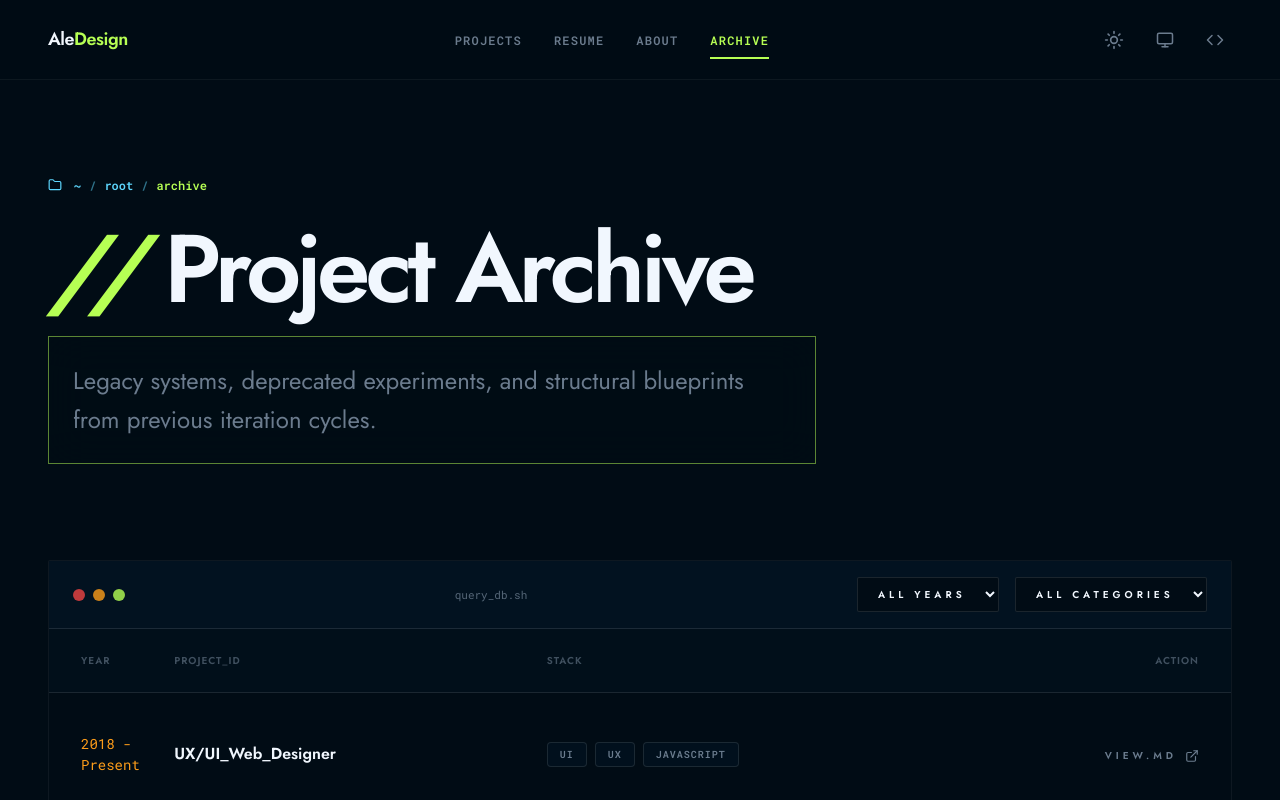
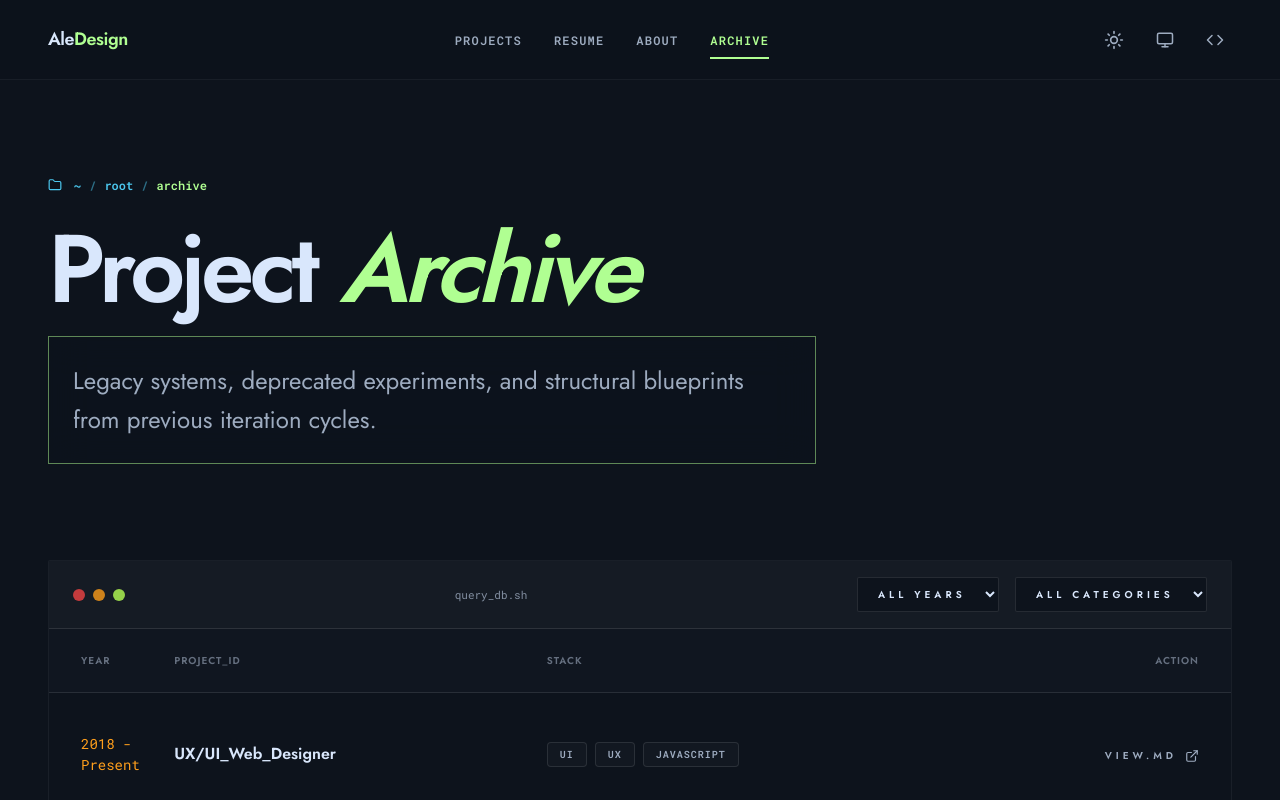
Before and after one commit to alejandropd-1/portfolio-2026, a Next.js app: page /archive in a window 1280 px wide. Shown: the top 800 px of the page. Built offline with nearby package versions, Linux system fonts and the light colour scheme.

Commit message:
change theme colors

```diff
--- a/src/app/archive/ClientArchive.tsx
+++ b/src/app/archive/ClientArchive.tsx
@@ -14,8 +14,11 @@ export default function ClientArchive({ projects }: { projects: any[] }) {
       <header className={styles.archive__header}>
          <Breadcrumb paths={['archive']} />
          <h1 className={styles.archive__title}>
+              Project <span>Archive</span>
+            </h1>
+         {/* <h1 className={styles.archive__title}>
             <span>{"//"}</span> Project Archive
-         </h1>
+         </h1> */}
          <p className={styles.archive__subtitle}>
             Legacy systems, deprecated experiments, and structural blueprints from previous iteration cycles.
          </p>
--- a/src/styles/base/_globals.scss
+++ b/src/styles/base/_globals.scss
@@ -2,33 +2,35 @@
 @use "../abstracts" as *;
 
 :root {
-  --clr-brand-surface-rgb: 1, 12, 21;
-  --clr-brand-surface-low-rgb: 2, 18, 32;
-  --clr-brand-on-surface-rgb: 241, 247, 254;
-  --clr-brand-on-surface-variant-rgb: 107, 124, 142;
-  --clr-brand-primary-rgb: 182, 255, 84;
-  --clr-brand-secondary-rgb: 253, 157, 26;
-  --clr-brand-tertiary-rgb: 94, 216, 255;
+  // Dark Theme (Default)
+  --clr-brand-surface-rgb: 13, 19, 28;         // #0D131C (Surface base)
+  --clr-brand-surface-low-rgb: 21, 27, 36;     // #151B24 (Surface Container Low)
+  --clr-brand-on-surface-rgb: 217, 231, 252;   // #D9E7FC (Text)
+  --clr-brand-on-surface-variant-rgb: 158, 172, 192; // #9EACC0 (Muted Text)
+  --clr-brand-primary-rgb: 176, 255, 146;      // #B0FF92 (Neon Green)
+  --clr-brand-secondary-rgb: 255, 159, 28;     // #FF9F1C (Flame Orange)
+  --clr-brand-tertiary-rgb: 76, 201, 240;      // #4CC9F0 (Cyan)
 
   --clr-brand-surface: rgb(var(--clr-brand-surface-rgb));
   --clr-brand-surface-low: rgb(var(--clr-brand-surface-low-rgb));
   --clr-brand-on-surface: rgb(var(--clr-brand-on-surface-rgb));
   --clr-brand-on-surface-variant: rgb(var(--clr-brand-on-surface-variant-rgb));
   --clr-brand-primary: rgb(var(--clr-brand-primary-rgb));
-  --clr-brand-on-primary: var(--clr-brand-surface);
+  --clr-brand-on-primary: #145b00;
   --clr-brand-secondary: rgb(var(--clr-brand-secondary-rgb));
   --clr-brand-tertiary: rgb(var(--clr-brand-tertiary-rgb));
-  --clr-brand-danger: #ef4444;
+  --clr-brand-danger: #ff716c;
 }
 
 .light {
-  --clr-brand-surface-rgb: 248, 250, 252;
-  --clr-brand-surface-low-rgb: 255, 255, 255;
-  --clr-brand-on-surface-rgb: 15, 23, 42;
-  --clr-brand-on-surface-variant-rgb: 71, 85, 105;
-  --clr-brand-primary-rgb: 37, 99, 235;
-  --clr-brand-secondary-rgb: 147, 51, 234;
-  --clr-brand-tertiary-rgb: 6, 182, 212;
+  // Light Theme (Editorial Soft Blue)
+  --clr-brand-surface-rgb: 220, 232, 248;     // Soft Blue background (less bright)
+  --clr-brand-surface-low-rgb: 241, 247, 254; // Slightly lighter for containers
+  --clr-brand-on-surface-rgb: 73, 86, 103;    // #495667 (Inverse On Surface)
+  --clr-brand-on-surface-variant-rgb: 105, 119, 137; // #697789 (Outline/Muted)
+  --clr-brand-primary-rgb: 38, 109, 17;       // #266D11 (Deep Green for readability)
+  --clr-brand-secondary-rgb: 137, 81, 0;      // #895100 (Deep Orange)
+  --clr-brand-tertiary-rgb: 0, 72, 90;        // #00485A (Deep Cyan)
 
   --clr-brand-surface: rgb(var(--clr-brand-surface-rgb));
   --clr-brand-surface-low: rgb(var(--clr-brand-surface-low-rgb));
```
